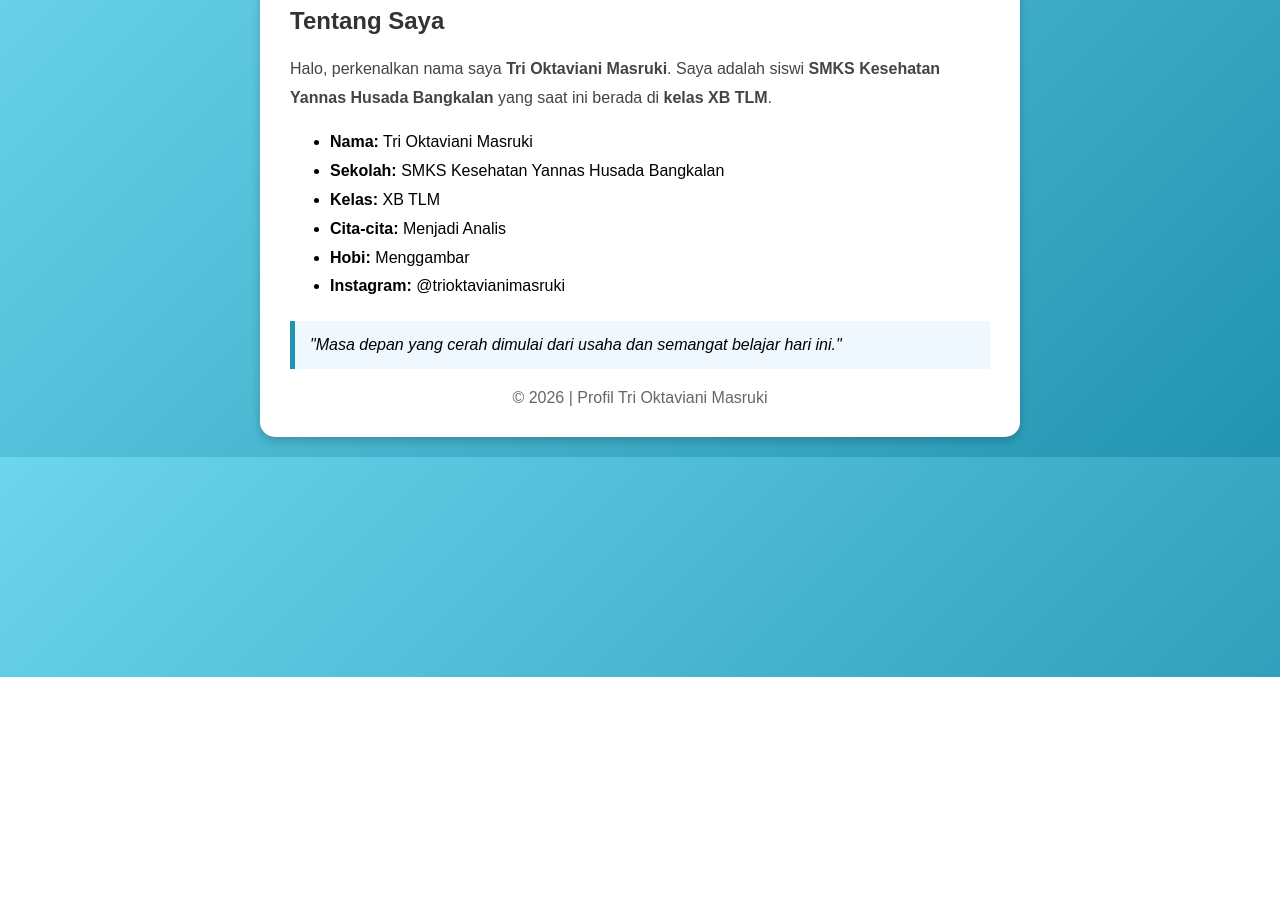
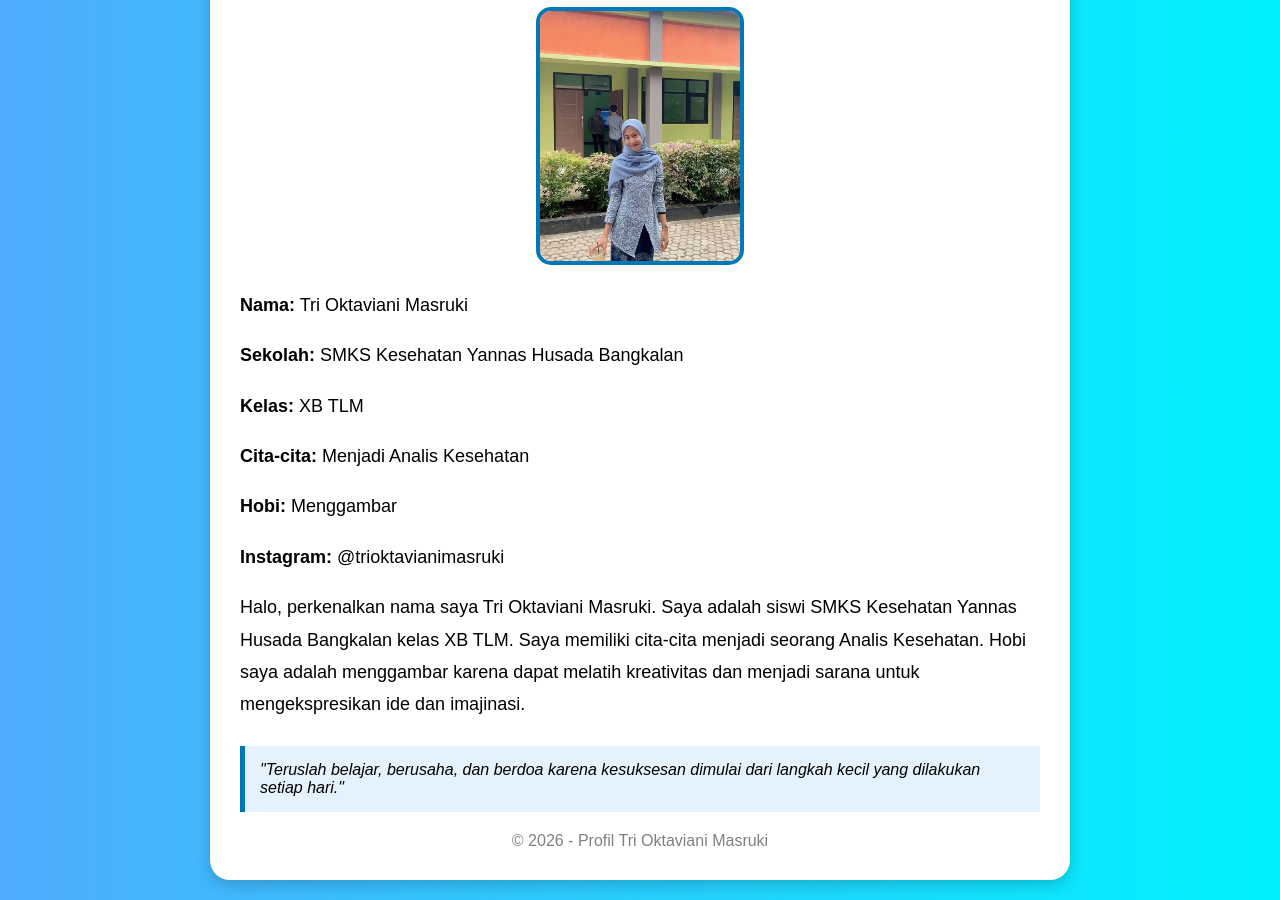
Before and after one commit to trioktavianimasruki22-cyber/profil-html, a plain HTML site: page index.html in a window 1280 px wide. Shown: the part 123-1023 px from the top of the page. Before the commit the page ends 800 px from the top, so only its background shows below. Drawn offline with Linux system fonts and the light colour scheme.

Commit message:
index.html

```diff
--- a/index.html
+++ b/index.html
@@ -3,88 +3,101 @@
 <head>
     <meta charset="UTF-8">
     <meta name="viewport" content="width=device-width, initial-scale=1.0">
-    <title>Profil Data Diri</title>
+    <title>Profil Data Diri - Tri Oktaviani Masruki</title>
 
     <style>
-        body {
+        body{
             font-family: Arial, sans-serif;
-            background: linear-gradient(135deg, #6dd5ed, #2193b0);
+            background: linear-gradient(to right, #4facfe, #00f2fe);
             margin: 0;
             padding: 20px;
         }
 
-        .container {
-            max-width: 700px;
+        .container{
+            max-width: 800px;
             margin: auto;
             background: white;
             padding: 30px;
-            border-radius: 15px;
-            box-shadow: 0 4px 10px rgba(0,0,0,0.2);
+            border-radius: 20px;
+            box-shadow: 0 5px 15px rgba(0,0,0,0.2);
         }
 
-        h1 {
+        h1{
             text-align: center;
-            color: #2193b0;
+            color: #0077b6;
         }
 
-        h2 {
-            color: #333;
+        .foto{
+            text-align: center;
+            margin-bottom: 20px;
         }
 
-        p {
-            line-height: 1.8;
-            color: #444;
+        .foto img{
+            width: 200px;
+            height: 250px;
+            object-fit: cover;
+            border-radius: 15px;
+            border: 4px solid #0077b6;
         }
 
-        ul {
+        .data{
+            font-size: 18px;
             line-height: 1.8;
         }
 
-        .quote {
-            margin-top: 20px;
+        .quote{
+            margin-top: 25px;
+            background: #e3f2fd;
             padding: 15px;
-            background-color: #f0f8ff;
-            border-left: 5px solid #2193b0;
+            border-left: 5px solid #0077b6;
             font-style: italic;
         }
 
-        .footer {
+        footer{
             text-align: center;
             margin-top: 20px;
-            color: #666;
+            color: gray;
         }
     </style>
 </head>
 <body>
 
-    <div class="container">
-        <h1>Profil Data Diri</h1>
+<div class="container">
 
-        <h2>Tentang Saya</h2>
+    <h1>Profil Data Diri</h1>
+
+    <div class="foto">
+        <img src="VIA.jpeg" alt="Foto Tri Oktaviani Masruki">
+    </div>
+
+    <div class="data">
+        <p><strong>Nama:</strong> Tri Oktaviani Masruki</p>
+        <p><strong>Sekolah:</strong> SMKS Kesehatan Yannas Husada Bangkalan</p>
+        <p><strong>Kelas:</strong> XB TLM</p>
+        <p><strong>Cita-cita:</strong> Menjadi Analis Kesehatan</p>
+        <p><strong>Hobi:</strong> Menggambar</p>
+        <p><strong>Instagram:</strong> @trioktavianimasruki</p>
 
         <p>
-            Halo, perkenalkan nama saya <b>Tri Oktaviani Masruki</b>.
-            Saya adalah siswi <b>SMKS Kesehatan Yannas Husada Bangkalan</b>
-            yang saat ini berada di <b>kelas XB TLM</b>.
+            Halo, perkenalkan nama saya Tri Oktaviani Masruki.
+            Saya adalah siswi SMKS Kesehatan Yannas Husada Bangkalan
+            kelas XB TLM. Saya memiliki cita-cita menjadi seorang
+            Analis Kesehatan. Hobi saya adalah menggambar karena
+            dapat melatih kreativitas dan menjadi sarana untuk
+            mengekspresikan ide dan imajinasi.
         </p>
+    </div>
 
-        <ul>
-            <li><b>Nama:</b> Tri Oktaviani Masruki</li>
-            <li><b>Sekolah:</b> SMKS Kesehatan Yannas Husada Bangkalan</li>
-            <li><b>Kelas:</b> XB TLM</li>
-            <li><b>Cita-cita:</b> Menjadi Analis</li>
-            <li><b>Hobi:</b> Menggambar</li>
-            <li><b>Instagram:</b> @trioktavianimasruki</li>
-        </ul>
+    <div class="quote">
+        "Teruslah belajar, berusaha, dan berdoa karena kesuksesan
+        dimulai dari langkah kecil yang dilakukan setiap hari."
+    </div>
 
-        <div class="quote">
-            "Masa depan yang cerah dimulai dari usaha dan semangat belajar hari ini."
-        </div>
+    <footer>
+        © 2026 - Profil Tri Oktaviani Masruki
+    </footer>
 
-        <div class="footer">
-            © 2026 | Profil Tri Oktaviani Masruki
-        </div>
-    </div>
+</div>
 
 </body>
 </html>
```
